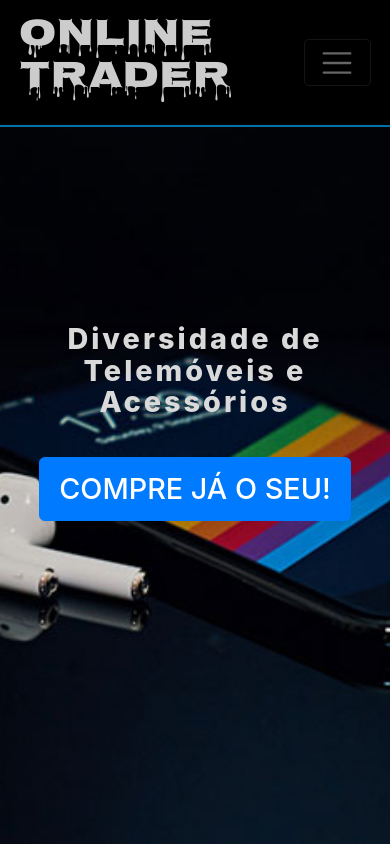
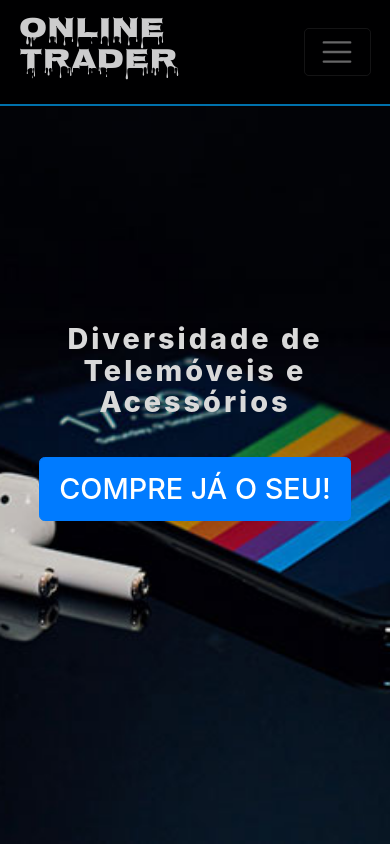
Before and after one commit to ingundela/onlitrader, a plain HTML site: page index.html in a window 390 px wide. Shown: the top 844 px of the page. Drawn offline with nearby package versions, Linux system fonts and the light colour scheme; a web font is replaced by a local one.

Commit message:
Update main.css

```diff
--- a/css/main.css
+++ b/css/main.css
@@ -146,6 +146,9 @@ footer p{
 }
 /*---Media Queries---*/
 @media screen and (max-width: 768px){
+	.navbar-brand h1{
+		font-size: 1.5rem;
+	}
 
 	.banner-image h2{
 	    font-size: 1.5rem;
```
